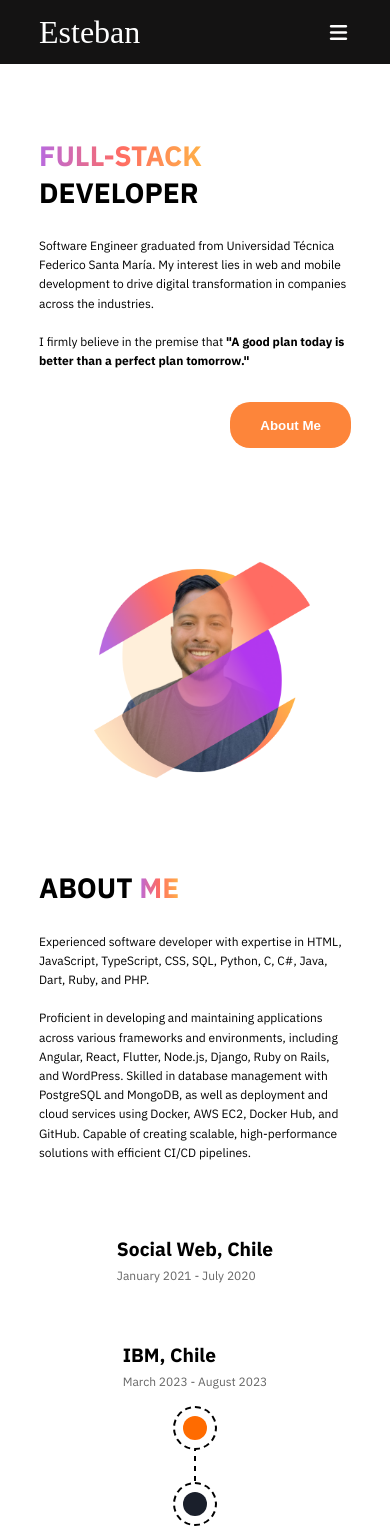
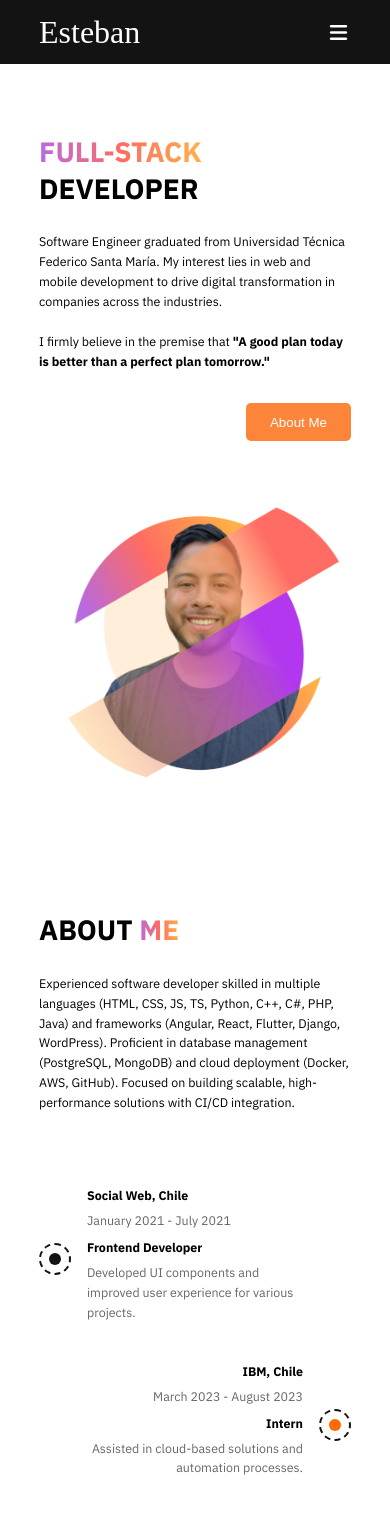
Before and after one commit to esteban-barrios/portafolio, a SvelteKit app: page / in a window 390 px wide. Shown: the top 1539 px of the page. Built offline with nearby package versions, Linux system fonts and the light colour scheme; a web font is replaced by a local one.

Commit message:
Responsive About section

```diff
--- a/src/lib/global.css
+++ b/src/lib/global.css
@@ -2,14 +2,14 @@ html {
   scroll-behavior: smooth;
 }
 body {
-  font-family: 'IBM Plex Sans', sans-serif;
+  font-family: "IBM Plex Sans", sans-serif;
   margin: 0;
   padding: 0;
   background-color: white;
 }
 
 ul {
-  list-style:none;
+  list-style: none;
   margin: 0;
   padding: 0;
 }
@@ -19,15 +19,12 @@ a {
   color: inherit;
 }
 
-h1{
+h1 {
   font-size: 2rem;
   font-weight: bold;
-  margin:0;
+  margin: 0;
 }
 
-p{
-  margin:0;
-}
 img {
   max-width: 100%;
   height: auto;
@@ -41,7 +38,7 @@ section {
 }
 @media (min-width: 768px) {
   section {
-    scroll-margin-top:0;
+    scroll-margin-top: 0;
     height: 100dvh;
   }
 }
@@ -51,13 +48,13 @@ section {
 }
 
 button {
-  background-color: #FD853A;
-  border-color: transparent;
-  border-radius: 20px;
-  padding: 0.85rem 1.75rem;
-  color:white;
+  background-color: #fd853a;
+  border: none;
+  border-radius: 5px;
+  padding: 0.7rem 1.5rem;
+  color: white;
   width: max-content;
-  font-weight: bold;
+  cursor: pointer;
 }
 
 button:hover {
@@ -65,7 +62,7 @@ button:hover {
 }
 
 .title {
-  margin-top:min(2rem, 3vh);
+  margin-top: min(2rem, 3vh);
   margin-bottom: min(2rem, 3vh);
   font-size: clamp(1.75rem, 3vw + 1rem, 4rem);
   text-transform: uppercase;
@@ -79,8 +76,9 @@ button:hover {
 }
 
 p {
+  margin-top: 0;
   margin-bottom: max(2rem, 3vh);
-  font-size: clamp(0.75rem, 1vw + 0.25rem, 0.85rem);
+  font-size: clamp(0.75rem, 1vh + 0.25rem, 0.85rem);
   line-height: 1.6;
   max-width: 100%;
   word-wrap: break-word;
--- a/src/lib/sections/About.svelte
+++ b/src/lib/sections/About.svelte
@@ -3,44 +3,42 @@
     <div class="content">
       <h1 class="title">about <span>me</span></h1>
       <p>
-        Experienced software developer with expertise in HTML, JavaScript,
-        TypeScript, CSS, SQL, Python, C, C#, Java, Dart, Ruby, and PHP. <br /><br />
-        Proficient in developing and maintaining applications across various frameworks
-        and environments, including Angular, React, Flutter, Node.js, Django, Ruby
-        on Rails, and WordPress. Skilled in database management with PostgreSQL and MongoDB, as well as deployment
-        and cloud services using Docker, AWS EC2, Docker Hub, and GitHub. Capable
-        of creating scalable, high-performance solutions with efficient CI/CD pipelines.
+        Experienced software developer skilled in multiple languages (HTML, CSS,
+        JS, TS, Python, C++, C#, PHP, Java) and frameworks (Angular, React,
+        Flutter, Django, WordPress). Proficient in database management
+        (PostgreSQL, MongoDB) and cloud deployment (Docker, AWS, GitHub).
+        Focused on building scalable, high-performance solutions with CI/CD
+        integration.
       </p>
     </div>
+
     <!-- Timeline Section -->
     <div class="timeline">
-      <div class="timeline-col">
-        <div class="company">
+      <div class="timeline-item left">
+        <div class="circle dark"></div>
+        <div class="timeline-content">
           <h3>Social Web, Chile</h3>
-          <p>January 2021 - July 2020</p>
+          <p>January 2021 - July 2021</p>
+          <h4>Frontend Developer</h4>
+          <p>
+            Developed UI components and improved user experience for various
+            projects.
+          </p>
         </div>
-        <div class="company">
+      </div>
+
+      <div class="timeline-item right">
+        <div class="circle orange"></div>
+        <div class="timeline-content">
           <h3>IBM, Chile</h3>
           <p>March 2023 - August 2023</p>
-        </div>
-      </div>
-      <div class="timeline-col">
-        <div class="circle orange"></div>
-        <div class="line"></div>
-        <div class="circle dark"></div>
-      </div>
-      <div class="timeline-col">
-        <div class="role">
-          <h3>Frontend Developer</h3>
-          <p>Lorem ipsum dolor sit amet, consectetur adipiscing elit.</p>
-        </div>
-        <div class="role">
-          <h3>Intern</h3>
-          <p>Lorem ipsum dolor sit amet, consectetur adipiscing elit.</p>
+          <h4>Intern</h4>
+          <p>Assisted in cloud-based solutions and automation processes.</p>
         </div>
       </div>
     </div>
-    <button> Resume </button>
+
+    <button>Resume <span><i class="fa-solid fa-download"></i></span> </button>
   </div>
 </section>
 
@@ -53,108 +51,117 @@
     height: 100%;
     display: flex;
     flex-direction: column;
-    gap:2rem;
+    justify-content: space-evenly;
   }
 
-  /* Timeline Styling */
   .timeline {
+    position: relative;
     display: flex;
-    flex-wrap: wrap;
+    flex-direction: column;
+    gap: 2rem;
+    width: 100%;
   }
 
-  .timeline-col {
+  .timeline-item {
     display: flex;
-    justify-content: space-between;
-    flex-direction: column;
-    width: 33%;
-    gap: 2rem;
+    align-items: center;
+    gap: 1rem;
+    text-align: left;
+    position: relative;
+    flex-direction: row;
+    width: 100%;
   }
 
-  .timeline-col:nth-child(2) {
-    align-items: center;
-    position: relative;
+  .timeline-item.left {
+    flex-direction: row;
+    text-align: left;
   }
 
-  .company,
-  .role {
-    padding: 10px;
+  .timeline-item.right {
+    flex-direction: row-reverse;
+    text-align: right;
+  }
+  .timeline-content {
+    width: 70%;
   }
 
-  .company h3,
-  .role h3 {
-    margin: 0;
-    font-size: 1.2em;
-  }
-
-  .company p,
-  .role p {
-    margin: 5px 0;
-    color: #666;
-  }
-
-  /* Círculos */
-  .circle {
-    width: 40px;
-    height: 40px;
+  .timeline-item .circle {
+    padding: min(0.5rem, 1vh);
     border-radius: 50%;
-    border: 2px dashed #000; /* Borde punteado */
+    border: 2px dashed #141313;
     display: flex;
     align-items: center;
     justify-content: center;
     background-color: white;
-    position: relative;
     z-index: 1;
   }
 
   .circle::before {
     content: "";
-    width: 24px;
-    height: 24px;
+    width: 12px;
+    height: 12px;
     border-radius: 50%;
-    background-color: #ff6b00; /* Color del círculo interno */
+    background-color: #ff6b00;
   }
 
   .circle.dark::before {
-    background-color: #1a1f2b; /* Color diferente para el segundo círculo */
+    background-color: #141313;
   }
 
-  /* Línea punteada entre los círculos */
-  .line {
-    position: absolute;
-    width: 2px;
-    height: calc(100% - 40px); /* Ajusta la línea para que conecte los círculos */
-    background: repeating-linear-gradient(
-      to bottom,
-      #000,
-      #000 5px,
-      transparent 5px,
-      transparent 10px
-    ); /* Línea punteada */
-    top: 30px;
-    left: 50%;
-    transform: translateX(-50%);
-    z-index: 0;
+  .timeline-content h3,
+  .timeline-content h4 {
+    margin: 0;
+    font-size: clamp(0.75rem, 1vh + 0.25rem, 0.85rem);
   }
 
-  .about button{
-    align-self: center;
+  .timeline-content p {
+    margin: 0.5rem 0;
+    color: #666;
+    font-size: clamp(0.5rem, 1vh + 0.25rem, 0.85rem);
   }
 
-  /* Responsive */
-  @media (max-width: 768px) {
-    .timeline {
-      display: flex;
-      flex-direction: column;
-      align-items: center;
+  .about button {
+    margin-top: 1rem;
+    align-self: flex-end;
+    align-content: center;
+  }
+  .about button span {
+    margin-left: 0.5rem;
+  }
+
+  @media (min-width: 768px) {
+    .timeline-content {
+      width: 45%;
     }
-
-    .timeline-col {
-      width: 100%;
-      align-items: center;
+    .timeline-item.left {
+      flex-direction: row-reverse;
+      justify-content: flex-end;
     }
-
-    .line {
-      height: 50px;
+    .timeline-item.right {
+      flex-direction: row;
+      justify-content: flex-end;
+    }
+    .timeline::before {
+      content: "";
+      position: absolute;
+      left: 50%;
+      top: 25%;
+      bottom: 25%;
+      width: 2px;
+      background: repeating-linear-gradient(
+        to bottom,
+        #141313,
+        #141313 5px,
+        transparent 5px,
+        transparent 10px
+      );
+      transform: translateX(-50%);
+      z-index: 0;
+    }
+    .circle {
+      position: absolute;
+      left: 50%;
+      transform: translateX(-50%);
     }
   }
 </style>
--- a/src/lib/sections/Home.svelte
+++ b/src/lib/sections/Home.svelte
@@ -39,7 +39,7 @@
     height: 100%;
     display: flex;
     flex-direction: column;
-    justify-content: space-around;
+    justify-content: space-evenly;
   }
   .home .content {
     display: flex;
@@ -48,14 +48,14 @@
   }
 
   .home .img-container {
-    max-width: 20rem;
-    width: 80%;
+    max-width: 50vh;
+    width: 100%;
     margin-inline: auto;
   }
   .home button {
     align-self: flex-end;
   }
-  @media (min-width: 1024px) {
+  @media (min-width: 1025px) {
     .home .container {
       flex-direction: row;
       align-items: center;
@@ -64,7 +64,6 @@
       width: 50%;
     }
     .home .img-container {
-      max-width: 40rem;
       width: 50%;
     }
   }
--- a/src/routes/+layout.svelte
+++ b/src/routes/+layout.svelte
@@ -25,7 +25,7 @@
   const onClickLink = (id: number) => {
     let element = document.getElementById("section-" + id);
     if (element) {
-      let top = element.offsetTop +1;
+      let top = element.offsetTop + 1;
       window.scrollTo({
         top: top,
         behavior: "smooth",
@@ -40,7 +40,7 @@
 
 <nav>
   <div class="nav-container">
-    <div class="logo">Esteban</div>
+    <button class="logo" onclick={() => onClickLink(0)}>Esteban</button>
     <label class="hamburguer">
       <input id="hamburguer-toogle" type="checkbox" bind:checked={isOpen} />
       <i class="fas {isOpen ? 'fa-times' : 'fa-bars'}"></i>
@@ -96,6 +96,8 @@
     font-size: 2rem;
     font-family: "Monsieur La Doulaise", serif;
     font-weight: 400;
+    background-color: transparent;
+    padding: 0;
   }
   .menu {
     position: fixed;
@@ -120,12 +122,12 @@
     z-index: 0;
     transition: all 0.3s ease;
   }
-  .menu li:hover{
-    scale:1.1;
+  .menu li:hover {
+    scale: 1.1;
   }
   .menu li.active {
     font-weight: bold;
-    scale:1.1;
+    scale: 1.1;
   }
 
   .menu li.active::after {
@@ -140,12 +142,13 @@
     z-index: -1;
   }
 
-  .menu li button{
+  .menu button {
+    font-weight: inherit;
     background-color: transparent;
     font-size: 1.25rem;
     text-transform: uppercase;
     padding: 0 1rem 0 0;
-    cursor:pointer;
+    cursor: pointer;
   }
 
   input[type="checkbox"] {
@@ -158,18 +161,17 @@
   @media (min-width: 768px) {
     main {
       top: 0;
-      width: max(85% - 4rem, 100% - 15rem - 4rem);
-      margin-left: min(15% + 4rem, 15rem + 4rem);
+      width: max(85% - 4rem, 100% - 10rem - 4rem);
+      margin-left: min(15% + 4rem, 10rem + 4rem);
     }
     nav {
       height: 100dvh;
-      width: min(15%, 15rem);
+      width: min(15%, 10rem);
       padding: 2rem;
       display: flex;
       flex-direction: column;
       justify-content: start;
       align-items: start;
-      gap: 1rem;
     }
     .nav-container {
       display: block;
@@ -177,7 +179,7 @@
       margin: 0;
     }
     .logo {
-      margin-bottom: 2rem;
+      margin-bottom: 4rem;
     }
     .hamburguer {
       display: none;
```
